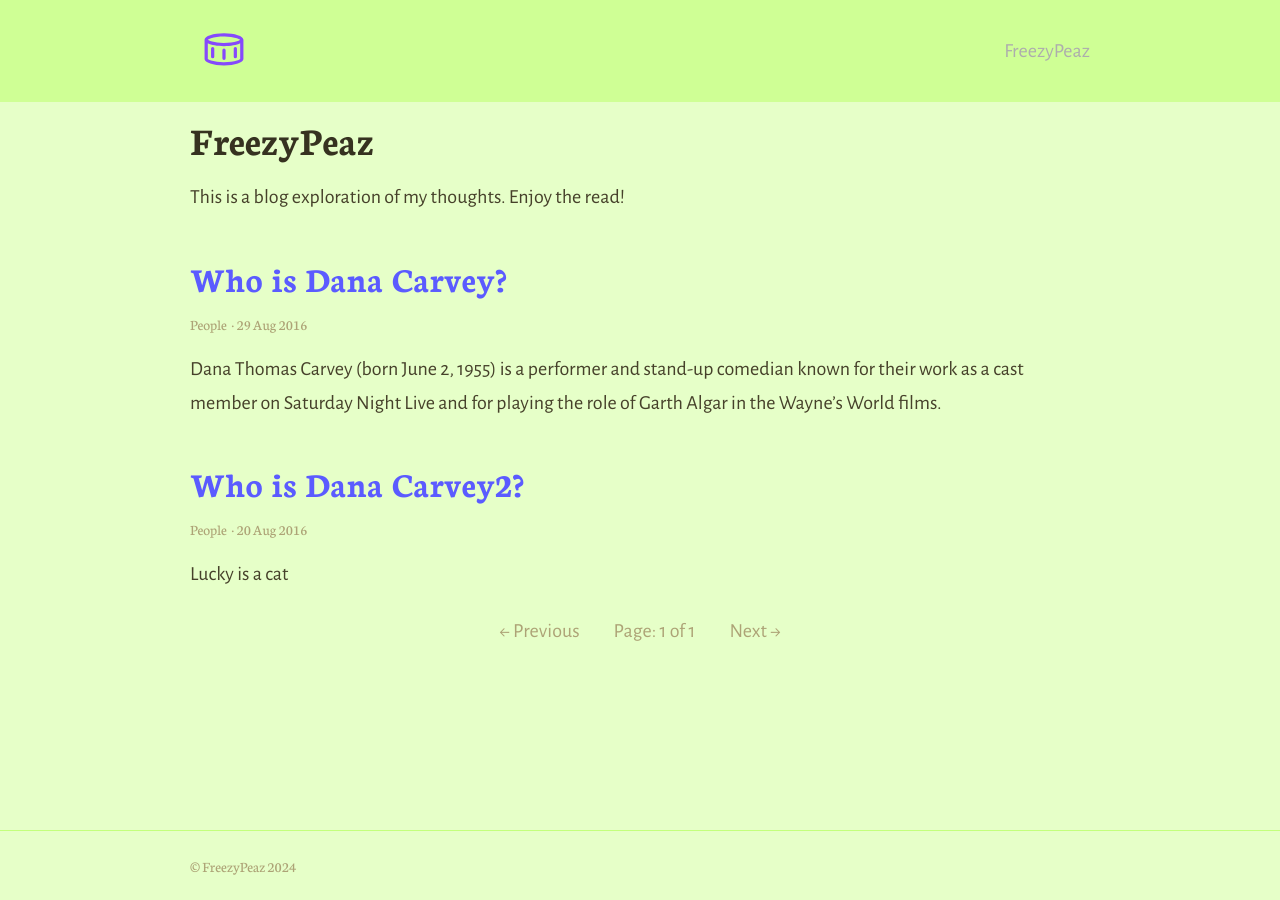
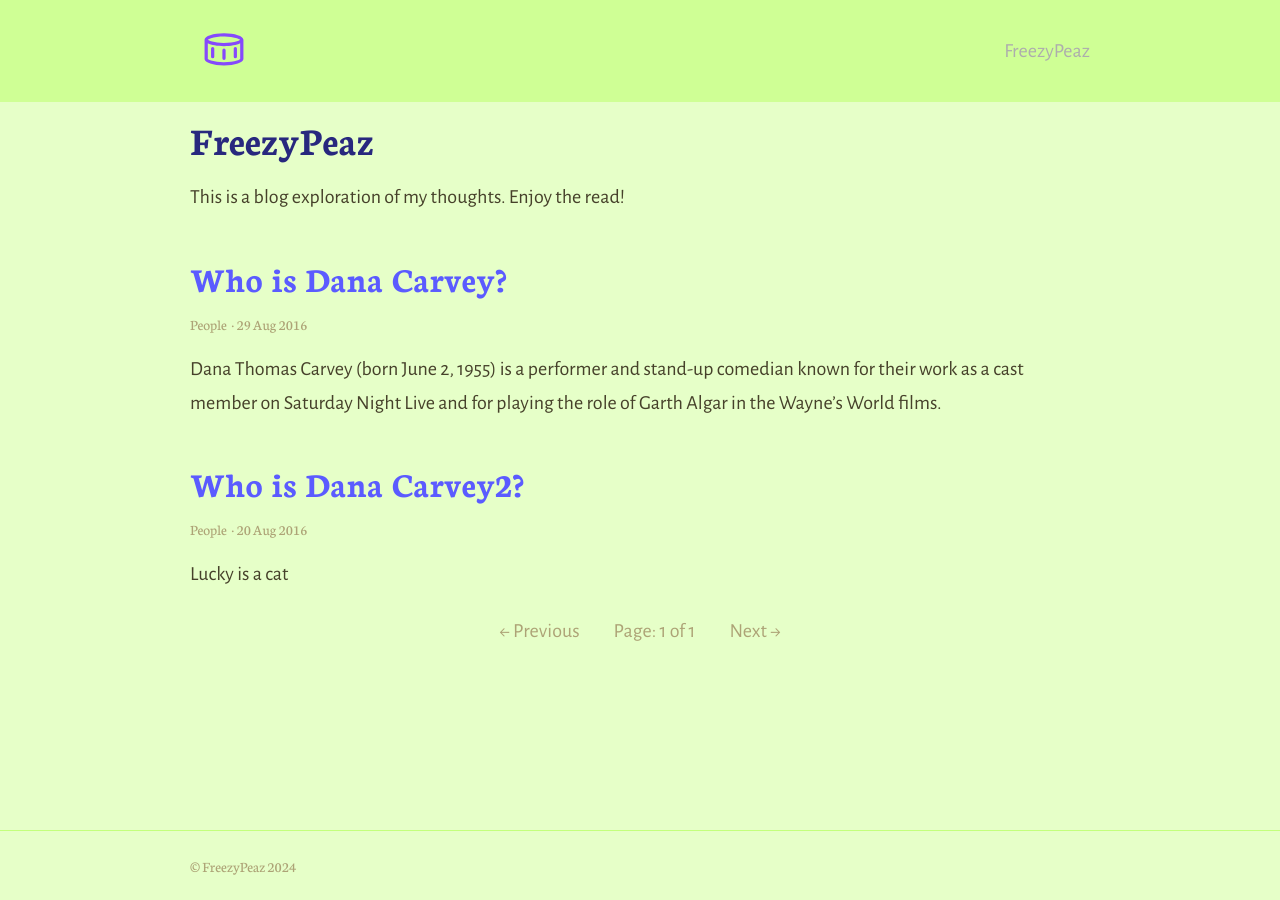
Before and after one commit to ShmillsCreates/freezypeaz-website, a Jekyll site: the page built from index.html, in a window 1280 px wide. Built offline with Jekyll 4.4.1, drawn with Linux system fonts in a browser that asks for light colours; the list of posts is cut into pages by our own code.

Commit message:
h1colour

```diff
--- a/_sass/_colors.scss
+++ b/_sass/_colors.scss
@@ -41,9 +41,7 @@ small.small::selection {
     background: #A2A2FF;
     color: #28287e;
 }
-h1 {
-    color: #28287e;
-}
+
 
 // Colours
 //$bodyColour: #46412A;
--- a/_sass/sassline-base/_typography.scss
+++ b/_sass/sassline-base/_typography.scss
@@ -65,6 +65,9 @@ a {
     font-style: normal;
     font-weight: map-get($headingtype, bold);
   }
+  h1 {
+    color: #28287e;
+}
 
   // Heading level 1.
   h1, .alpha {
```
